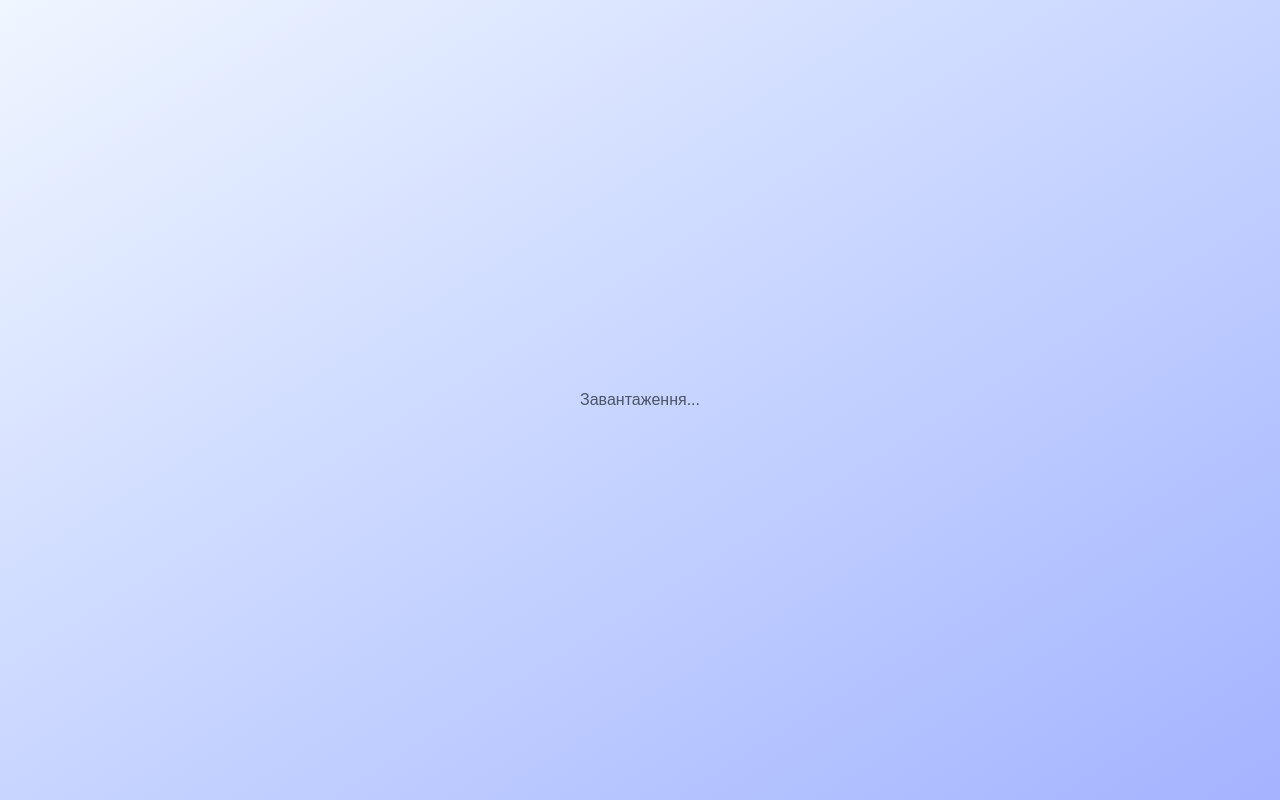
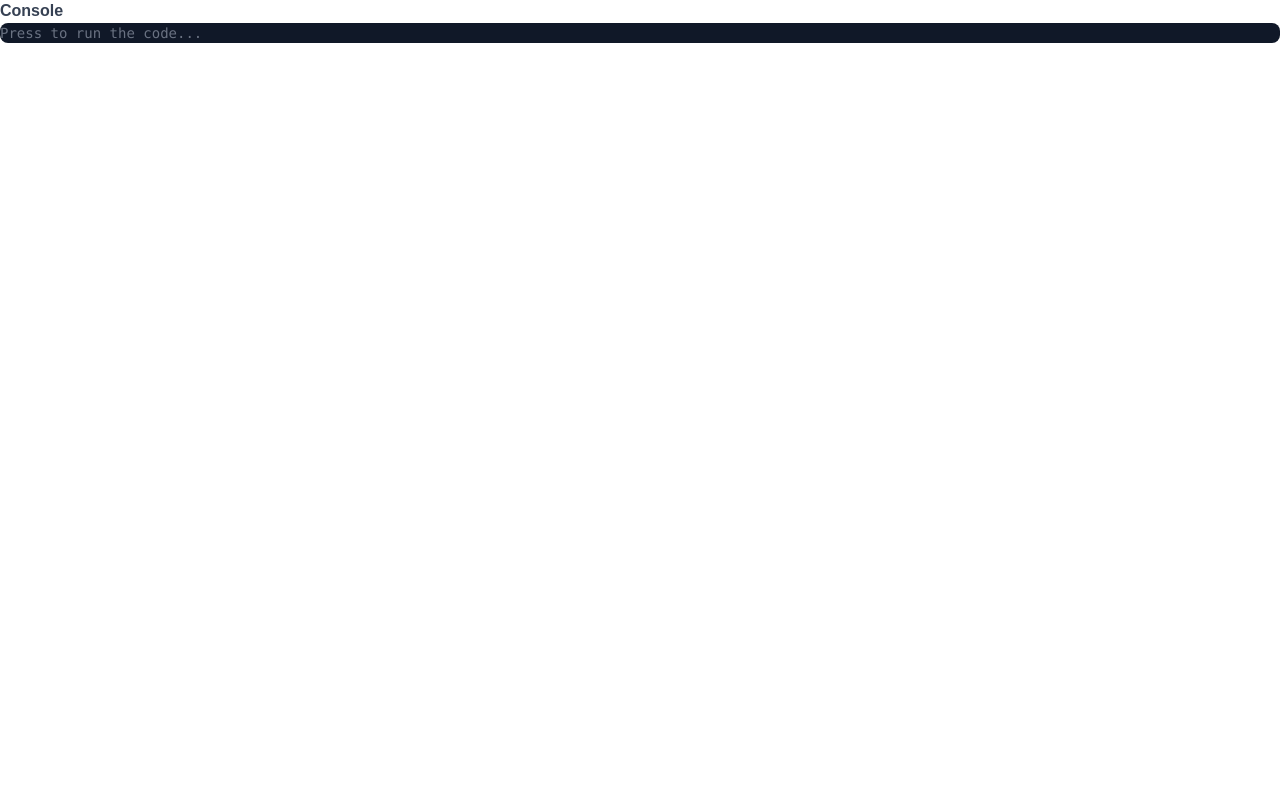
Before and after one commit to AndyGrigs/music-education-survey, a React (Vite) app: page / in a window 1280 px wide. Built offline with nearby package versions, Linux system fonts and the light colour scheme.

Commit message:
add console component

```diff
--- a/src/App.tsx
+++ b/src/App.tsx
@@ -1,9 +1,11 @@
 import LoadingScreen from './components/LoadingScreen'
+import Console from './components/ui/Console'
 
 const App = () => {
   return (
     <div>
-        <LoadingScreen/>
+        {/* <LoadingScreen/> */}
+        <Console output={[]}/>
     </div>
   )
 }
--- /dev/null
+++ b/src/components/ui/Console.tsx
@@ -0,0 +1,35 @@
+import React from 'react';
+import { ConsoleOutput } from '../../types';
+
+interface ConsoleProps {
+    output: ConsoleOutput[];
+}
+const Console: React.FC<ConsoleProps> = ({ output }) => {
+    return (
+        <div className="flex flex-col h-full">
+            <h3 className="text-sm font-semibold text-gray-700 mb-2">Console</h3>
+            <div className="flex-1 bg-gray-900 text-green-400 p-3 md:p-4 rounded-lg overflow-auto font-mono text-xs md:text-sm">
+                {output.length === 0 ? (
+                    <div className="text-gray-500">Press to run the code...</div>
+                ) : (
+                    output.map((item, index) => (
+                        <div
+
+                            key={index}
+                            className={`mb-2 wrap-break-words ${
+                                item.type === 'error'
+                                    ? 'text-red-400'
+                                    : item.type === 'warn'
+                                      ? 'text-amber-200'
+                                      : 'text-green-500'
+                            }`}
+                        >
+                            {item.content}
+                        </div>
+                    ))
+                )}
+            </div>
+        </div>
+    );
+};
+export default Console;
```
